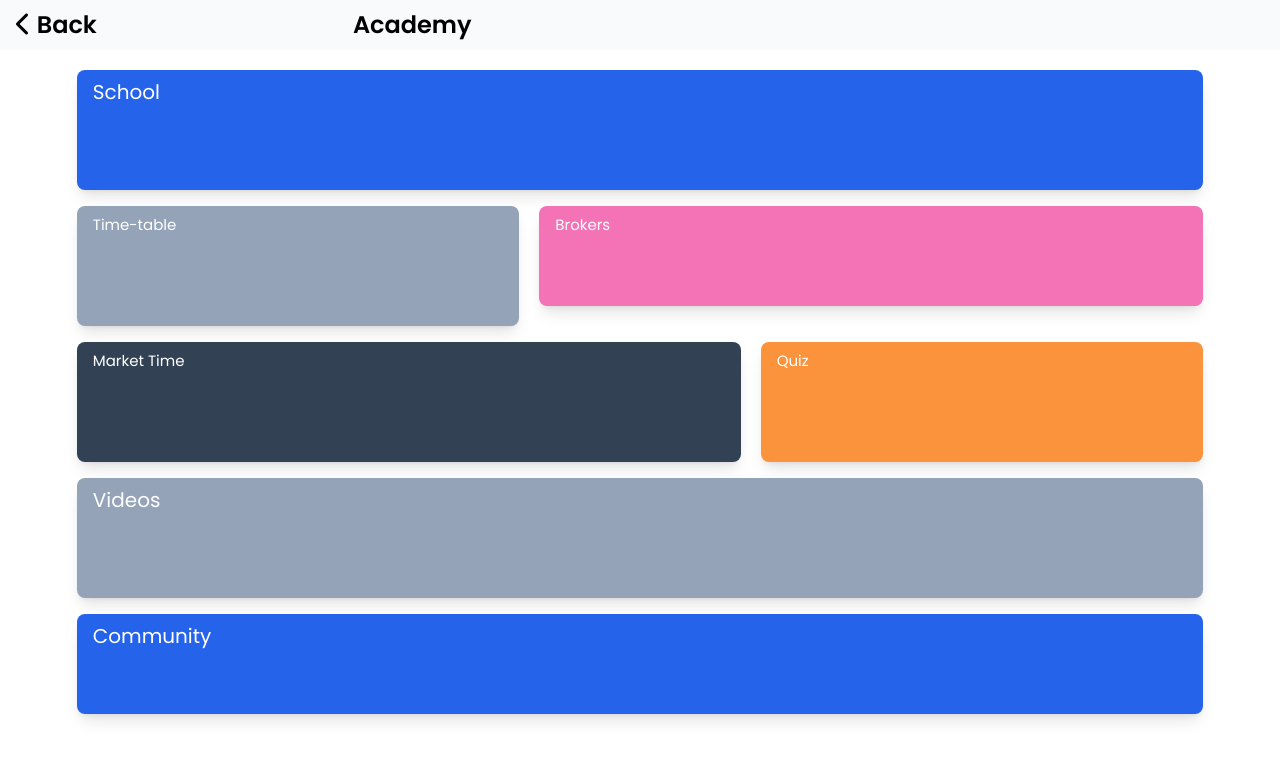
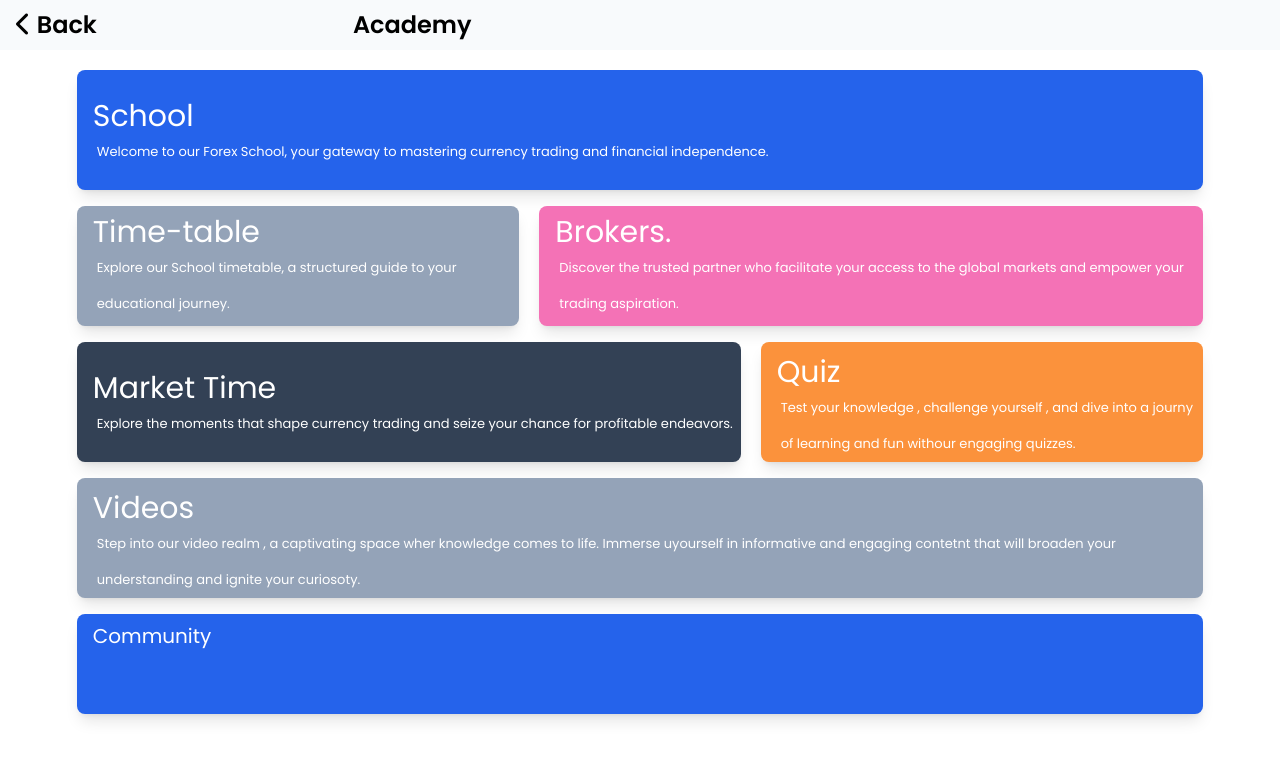
Before and after one commit to mzacom/NEW-GTA, a React (Vite) app in the folder client/: page /school in a window 1280 px wide. Shown: the top 760 px of the page. Built offline with nearby package versions, Linux system fonts and the light colour scheme.

Commit message:
academy edits

```diff
--- a/client/src/components/School.jsx
+++ b/client/src/components/School.jsx
@@ -28,11 +28,11 @@ const School = () => {
 
             <div className="  md:p-1 justify-center flex items-center ">
               <h6 className=" mt-3 text-center  text-slate-500">
-                Unlock the world of forex trading with our Forex School at
-                Gabriel Trading Academy. Delve into a comprehensive curriculum,
-                master trading strategies, and engage with a community of
-                like-minded learners. Elevate your trading game with us and turn
-                your passion into profit.
+                Welcome to our Forex Academy, where we invite you to embark on
+                a journey of discovery. Navigate through the intricacies of
+                Forex trading and initiate your path to informed
+                decision-making. Let's dive in and unlock the potential of the
+                foreign exchange market together.
               </h6>
             </div>
 
--- a/client/src/pages/school/InitSchool.jsx
+++ b/client/src/pages/school/InitSchool.jsx
@@ -7,8 +7,9 @@ const InitSchool = () => {
     <>
       <div className=" w-full h-[50px] fixed top-0 text-2xl flex items-center  justify-start text-center   font-semibold  mb-4 dark:text-white blury  bg-slate-50 dark:bg-slate-900 ">
         {" "}
-
-        <Link to={"/"} ><i class="fa-solid ml-4 fa-chevron-left"></i>   Back{" "}</Link>
+        <Link to={"/"}>
+          <i class="fa-solid ml-4 fa-chevron-left"></i> Back{" "}
+        </Link>
         <span className="ml-[20%]">Academy</span>
       </div>
       <section
@@ -16,34 +17,70 @@ const InitSchool = () => {
         id="home"
       >
         {/* school */}
-        <section className=" w-[88%] h-[100px] md:h-[120px] mx-auto rounded-lg  bg-blue-600  shadow-lg">
-          <h1 className=" text-white pt-2 pl-4 text-xl ">School</h1>
+        <section className="  w-[88%] h-[130px] md:flex md:flex-col md:justify-center leading-tight md:h-[120px] mx-auto rounded-lg  bg-blue-600  shadow-lg">
+          <h1 className=" text-white md:flex md:flex-col  pt-2 md:text-3xl pl-4 text-xl ">
+            School
+            <p className=" text-[small] px-1    ">
+              Welcome to our Forex School, your gateway to mastering currency
+              trading and financial independence.
+            </p>
+          </h1>
         </section>
 
         {/* Brokers and timetable */}
-        <section className=" mx-auto w-[88%] gap-5  flex flex-row">
-          <div className="w-[40%] h-[100px] md:h-[120px] bg-slate-400 rounded-lg shadow-lg ">
-            <h1 className=" text-white pt-2 pl-4 text-[15px] ">Time-table</h1>
+        <section className=" mx-auto w-[88%] gap-5  flex flex-col md:flex-row">
+          <div className="md:w-[40%] h-[100px] md:h-[120px] bg-slate-400 rounded-lg shadow-lg ">
+            <h1 className=" text-white pt-2 pl-4 text-xl md:text-left text-[15px] md:text-3xl ">
+              Time-table
+              <p className=" text-[small] px-1   ">
+                Explore our School timetable, a structured guide to your
+                educational journey.
+              </p>
+            </h1>
           </div>
-          <div className="w-[60%] h-[100px] bg-pink-400 rounded-lg shadow-lg ">
-            <h1 className=" text-white pt-2 pl-4 text-[15px] ">Brokers</h1>
+          <div className=" md:w-[60%] h-[130px] bg-pink-400  md:h-[120px] rounded-lg shadow-lg ">
+            <h1 className=" text-white pt-2 pl-4 text-[15px] text-xl md:text-3xl ">
+              Brokers.
+              <p className=" text-[small] px-1  ">
+                Discover the trusted partner who facilitate your access to the
+                global markets and empower your trading aspiration.
+              </p>
+            </h1>
           </div>
         </section>
 
         {/* Market Time and Quiz */}
-        <section className=" mx-auto w-[88%] gap-5  flex flex-row">
-          <div className="w-[60%] h-[100px] md:h-[120px] bg-slate-700 rounded-lg shadow-lg ">
-            <h1 className=" text-white pt-2 pl-4 text-[15px] ">Market Time</h1>
+        <section className=" mx-auto w-[88%] gap-5  flex flex-col md:flex-row">
+          <div className="md:w-[60%] h-[110px] md:h-[120px] md:justify-center py-1 md:flex md:flex-col bg-slate-700 rounded-lg shadow-lg ">
+            <h1 className=" text-white pt-2 pl-4 text-[15px] text-xl md:text-3xl ">
+              Market Time
+              <p className=" text-[small] px-1   ">
+                Explore the moments that shape currency trading and seize your
+                chance for profitable endeavors.
+              </p>
+            </h1>
           </div>
 
-          <div className="w-[40%] h-[100px] md:h-[120px] bg-orange-400 rounded-lg shadow-lg ">
-            <h1 className=" text-white pt-2 pl-4 text-[15px] ">Quiz</h1>
+          <div className="md:w-[40%] h-[135px] md:h-[120px] py-1  bg-orange-400 rounded-lg shadow-lg ">
+            <h1 className=" text-white pt-2 pl-4 text-[15px] text-xl md:text-3xl ">
+              Quiz
+              <p className=" text-[small] px-1   ">
+                Test your knowledge , challenge yourself , and dive into a
+                journy of learning and fun withour engaging quizzes.
+              </p>
+            </h1>
           </div>
         </section>
 
         {/* Videos */}
-        <section className=" w-[88%] h-[150px] mx-auto rounded-lg md:h-[120px] bg-slate-400  shadow-lg">
-          <h1 className=" text-white pt-2 pl-4 text-xl ">Videos</h1>
+        <section className=" w-[88%] h-[190px] py-1 mx-auto rounded-lg md:h-[120px] bg-slate-400  shadow-lg">
+          <h1 className=" text-white pt-2 pl-4 text-xl md:text-3xl ">
+            Videos
+            <p className=" text-[small] px-1   ">
+              Step into our video realm , a captivating space wher knowledge comes to life.
+              Immerse uyourself in informative and engaging contetnt that will broaden your understanding and ignite your curiosoty.
+            </p>
+          </h1>
         </section>
 
         {/* Community */}
```
